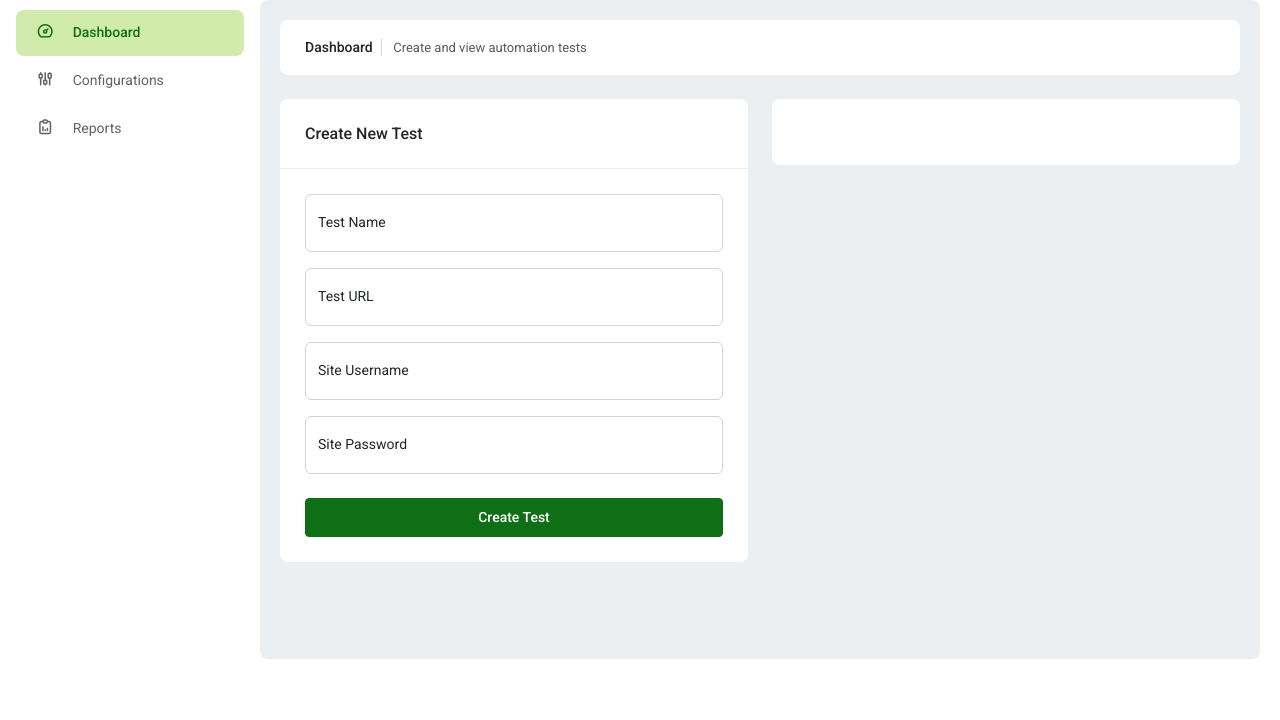
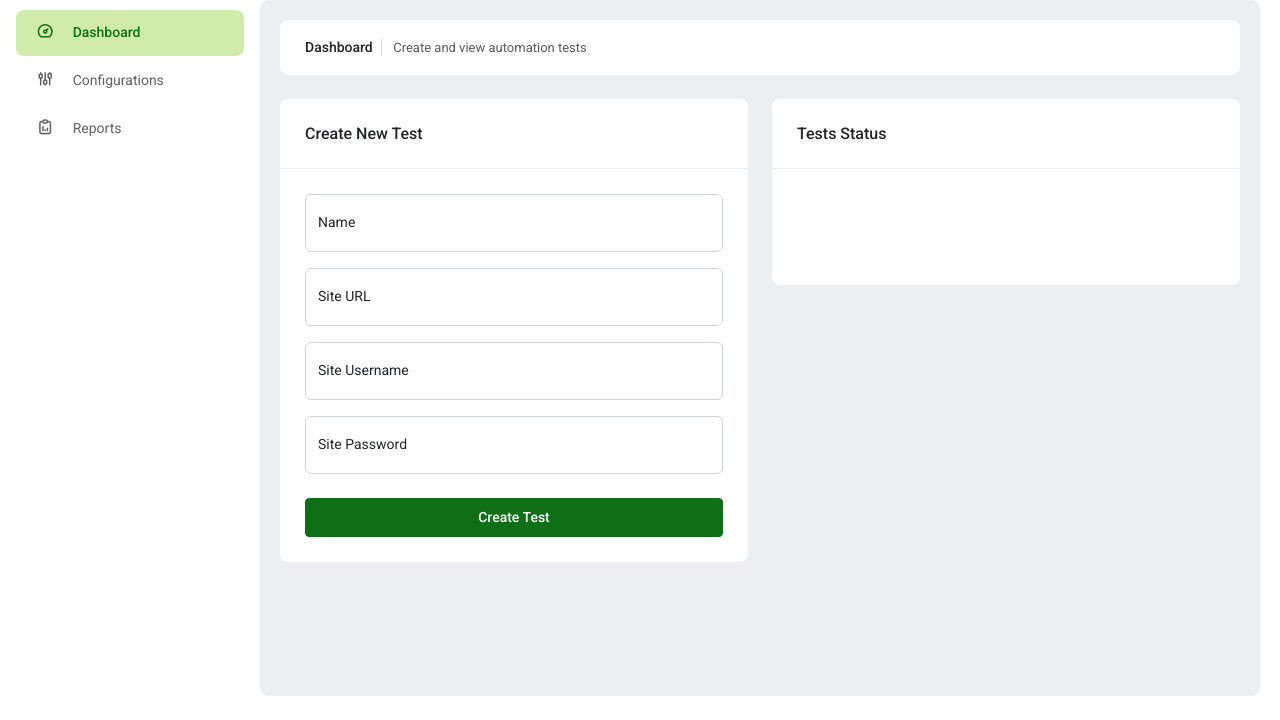
Before and after one commit to ghalibbajwa/10-in-one-penetration-testing, a Flask app: page /test in a window 1280 px wide. Shown: the part 80-800 px from the top of the page. Run offline with Flask 2, Linux system fonts and the light colour scheme; the visitor is signed in with stand-in values (Sample User, id 1); data comes from the database, SQL or seed files in the repository; data that the repository does not hold is empty; style sheets or scripts are compiled from the project's sources; some libraries are stand-ins or nearby versions.

Commit message:
Ui-fixes

```diff
--- a/apps/configs/routes.py
+++ b/apps/configs/routes.py
@@ -95,7 +95,7 @@ def index():
 
         db.session.commit()
         all_configs = Configs.query.all()
-        return render_template('pages/config.html',configs=all_configs,form=form,succ=[request.form['config_name'],request.form['config_name']+" Updated"])
+        return render_template('pages/config.html',configs=all_configs,form=form,succ=[request.form['config_name'],"Configuration Updated"])
 
 
     all_configs = Configs.query.all()
--- a/apps/home/forms.py
+++ b/apps/home/forms.py
@@ -6,7 +6,7 @@ class TestForm(FlaskForm):
     test_name = StringField('Test Name',
                          id='test_name',
                          validators=[DataRequired()])
-    test_url = StringField('Test URL',
+    test_url = StringField('Site URL',
                          id='test_url',
                          validators=[DataRequired()])
 
--- a/apps/templates/pages/config.html
+++ b/apps/templates/pages/config.html
@@ -26,7 +26,7 @@
     <!-- [ Main Content ] start -->
     <div class="row">
       {% for config in configs %}
-      <div class="col-sm-12 col-md-6 col-lg-4">
+      <div class="col-sm-12 col-md-6 col-lg-3">
         <div class="card">
           <div class="card-header">
 
--- a/apps/templates/pages/dashboard.html
+++ b/apps/templates/pages/dashboard.html
@@ -40,12 +40,12 @@
               <div class="form-floating mb-3">
                 {{ form.test_name(placeholder="Test Name", class="form-control")
                 }}
-                <label for="floatingInput">Test Name</label>
+                <label for="floatingInput">Name</label>
               </div>
               <div class="form-floating mb-3">
-                {{ form.test_url(placeholder="Test URL", class="form-control")
+                {{ form.test_url(placeholder="Site URL", class="form-control")
                 }}
-                <label for="floatingInput">Test URL</label>
+                <label for="floatingInput">Site URL</label>
               </div>
               <div class="form-floating mb-3">
                 {{ form.site_username(placeholder="Site Username",
@@ -73,6 +73,11 @@
       </div>
       <div class="col-sm-12 col-md-3 col-lg-6" >
         <div class="card" style="max-height: 70vh; overflow-y: auto;">
+          <div class="card-header">
+            <h5>Tests Status</h5>
+          </div>
+          <div class="card-body">
+
           <div class="card-body" >
 
             {% if succ %}
```
